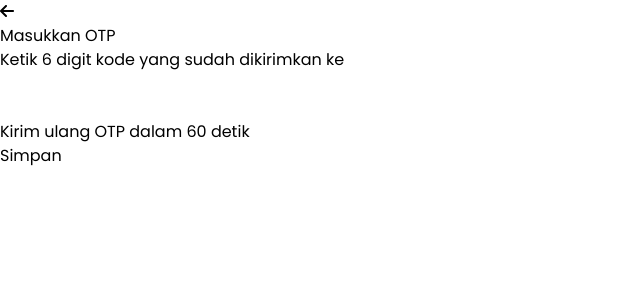
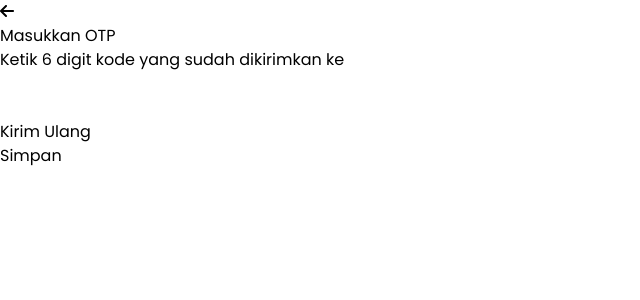
Before and after one commit to irfanmusthafaa/final_chapter_team02, a React (Vite) app: page /otp in a window 1280 px wide. Shown: the top 300 px of the page, without its empty margins (0-640 px from the left). Built offline with nearby package versions, Linux system fonts and the light colour scheme.

Commit message:
integrasi auth login, register, otp, resend otp

```diff
--- a/src/pages/Auth/Login.jsx
+++ b/src/pages/Auth/Login.jsx
@@ -37,6 +37,10 @@ export const Login = () => {
   }, [status]);
 
   const loginUser = () => {
+    if (!Email || !Password) {
+      toast.error("Mohon Lengkapi Data !!");
+      return;
+    }
     dataLogin({
       email: Email,
       password: Password,
--- a/src/pages/Auth/OTP.jsx
+++ b/src/pages/Auth/OTP.jsx
@@ -1,19 +1,26 @@
-import React, { createRef, useEffect, useRef, useState } from "react";
+import React, { useEffect, useState } from "react";
 import image from "../../assets/img/logo.png";
 import { FontAwesomeIcon } from "@fortawesome/react-fontawesome";
 import { faArrowLeft } from "@fortawesome/free-solid-svg-icons";
-import { useLocation, useNavigate } from "react-router-dom";
+import { Link, useLocation, useNavigate } from "react-router-dom";
 import { useRegisterOTP } from "../../services/auth/register-otp";
 import { toast } from "react-toastify";
+import axios from "axios";
+import { API_ENDPOINT } from "../../utils/api-endpoint";
 
 export const OTP = () => {
   const [otp, setOtp] = useState(["", "", "", "", "", ""]);
+  const [resendCountdown, setResendCountdown] = useState(5);
+  const [countDownDisabled, setCountDownDisabled] = useState(false);
+  const [resendDisabled, setResendDisabled] = useState(true);
   const navigate = useNavigate();
 
   //memanggil email di register
   const data = useLocation();
   const [Email, setEmail] = useState(data.state ? data.state.email : "");
+  const [TokenRegister, setTokenRegister] = useState(data.state ? data.state.tokenRegister : "");
   console.log(Email, "emailll");
+  console.log(TokenRegister, "tokenregist");
 
   const kodeOTP = otp.join("");
   console.log(kodeOTP, "kodee");
@@ -47,12 +54,42 @@ export const OTP = () => {
     });
   };
 
+  // Kirim ulang OTP
+  useEffect(() => {
+    let timer;
+
+    if (resendCountdown > 0) {
+      timer = setTimeout(() => {
+        setResendCountdown((prev) => prev - 1);
+      }, 1000);
+    } else if (resendCountdown === 0) {
+      setResendDisabled(false);
+      setCountDownDisabled(true);
+    }
+
+    return () => clearTimeout(timer);
+  }, [resendCountdown, resendDisabled]);
+
+  const handleResendOTP = async () => {
+    try {
+      setResendDisabled(true);
+      setCountDownDisabled(false);
+      setResendCountdown(5);
+
+      await axios.get(`${import.meta.env.VITE_APP_URL}${API_ENDPOINT.AUTH_RESEND_OTP_REGISTER}?token=${TokenRegister}`);
+    } catch (error) {
+      toast.error("Try Register Again");
+    }
+  };
+
   return (
     <div className="w-full h-screen flex flex-row">
       <div className="w-2/3 flex flex-col items-center gap-5 pt-[7rem]">
         <div className="w-2/3 flex flex-col gap-2">
           <div className="flex items-start">
-            <FontAwesomeIcon icon={faArrowLeft} />
+            <Link to="/register">
+              <FontAwesomeIcon icon={faArrowLeft} />
+            </Link>
           </div>
           <div className="pl-8 flex flex-col gap-8 ">
             <h2 className="text-purple-700">Masukkan OTP</h2>
@@ -68,9 +105,7 @@ export const OTP = () => {
                     value={digit}
                     type="number"
                     inputMode="numeric"
-                    // onChange={(e) => handleChange(e, index)}
                     onChange={(e) => handleChange(e, index)}
-                    // onKeyDown={(e) => handleBackspace(e, index)}
                     maxLength="1"
                     className="w-10 h-10 items-center text-center border border-purple-700 rounded-2xl"
                   />
@@ -78,7 +113,12 @@ export const OTP = () => {
               </div>
 
               <div className="flex flex-col gap-1 ">
-                <label className="font-normal text-xs">Kirim ulang OTP dalam 60 detik</label>
+                {!countDownDisabled ? <label className="font-normal text-xs">Kirim ulang OTP dalam {resendCountdown} detik </label> : null}
+                {!resendDisabled ? (
+                  <label className="text-red-500 font-bold text-xs cursor-pointer" onClick={handleResendOTP}>
+                    Kirim Ulang
+                  </label>
+                ) : null}
               </div>
             </div>
             <div className="flex flex-col gap-1">
--- a/src/pages/Auth/Register.jsx
+++ b/src/pages/Auth/Register.jsx
@@ -14,7 +14,7 @@ export const Register = () => {
 
   const navigate = useNavigate();
 
-  const { mutate: dataRegister, data, status, isSuccess, error, isError } = useRegisterUser();
+  const { mutate: dataRegister, status, isSuccess, error, data, success, isError } = useRegisterUser();
 
   const handleInput = (e) => {
     if (e) {
@@ -35,14 +35,19 @@ export const Register = () => {
 
   useEffect(() => {
     if (isError) {
-      toast.error(error.response.data.err);
+      toast.error(error.response.data.message);
     }
     if (isSuccess) {
-      navigate("/otp", { state: { email: Email } });
+      console.log(data.data.data.token, "data regisss");
+      navigate("/otp", { state: { email: Email, tokenRegister: data.data.data.token } });
     }
   }, [status]);
 
   const registerUser = () => {
+    if (!FullName || !Email || !NoTelp || !Password) {
+      toast.error("Incomplete Data !!");
+      return;
+    }
     dataRegister({
       fullName: FullName,
       email: Email,
@@ -62,7 +67,7 @@ export const Register = () => {
           <h2 className="text-purple-700">Daftar</h2>
           <div className="flex flex-col gap-1">
             <label className="font-normal text-sm">Nama</label>
-            <Input onChange={handleInput} id="fullname" className="border rounded-lg" type="text" placeholder="Nama Lengkap" />
+            <Input onChange={handleInput} id="fullname" className="border rounded-lg" type="text" maxLength={13} placeholder="Nama Lengkap" />
           </div>
           <div className="flex flex-col gap-1">
             <label className="font-normal text-sm">Email</label>
@@ -70,7 +75,7 @@ export const Register = () => {
           </div>
           <div className="flex flex-col gap-1">
             <label className="font-normal text-sm">Nomor Telepon</label>
-            <Input onChange={handleInput} id="notelp" className="border rounded-lg" type="text" placeholder="+62." />
+            <Input onChange={handleInput} id="notelp" className="border rounded-lg" type="text" maxLength={13} placeholder="+62." />
           </div>
           <div className="flex flex-col gap-1">
             <label className="font-normal text-sm">Password</label>
@@ -87,9 +92,6 @@ export const Register = () => {
               onClick={() => {
                 registerUser();
               }}
-              // onClick={() => {
-              //   navigate("/otp", { state: { email: Email } });
-              // }}
               className="w-full bg-purple-700 text-white font-medium border-0 h-8 rounded-lg mt-2 hover:bg-purple-900"
             >
               Daftar
--- a/src/pages/ResetPass.jsx
+++ b/src/pages/Auth/ResetPass.jsx
@@ -1,19 +1,18 @@
 import React from "react";
 import { Input } from "antd";
 import { EyeInvisibleOutlined, EyeOutlined } from "@ant-design/icons";
-import image from '../assets/img/logo.png'
+import image from "../../assets/img/logo.png";
 import { useNavigate } from "react-router-dom";
 
 export const ResetPass = () => {
-
-  const navigate = useNavigate()
+  const navigate = useNavigate();
 
   const handleRegistClick = () => {
-    navigate('/register');
+    navigate("/register");
   };
 
   const handleForgetPass = () => {
-    navigate('/reset-password');
+    navigate("/reset-password");
   };
 
   return (
@@ -27,31 +26,30 @@ export const ResetPass = () => {
           </div>
           <div className="flex flex-col gap-1">
             <div className="flex flex-row items-center place-content-between">
-            <label className="font-normal text-sm">Password</label>
-            <label className="text-xs text-[#7c3aed]" onClick={handleForgetPass} style={{ cursor: 'pointer' }}>Lupa Kata Sandi</label>
+              <label className="font-normal text-sm">Password</label>
+              <label className="text-xs text-[#7c3aed]" onClick={handleForgetPass} style={{ cursor: "pointer" }}>
+                Lupa Kata Sandi
+              </label>
             </div>
             <Input.Password
-              placeholder="Masukkan Password" type="password"
-              iconRender={(visible) =>
-                visible ? <EyeInvisibleOutlined /> : <EyeOutlined />
-              }
+              placeholder="Masukkan Password"
+              type="password"
+              iconRender={(visible) => (visible ? <EyeInvisibleOutlined /> : <EyeOutlined />)}
             />
           </div>
           <div>
-            <button className="w-full bg-[#7c3aed] text-white font-medium border-0 h-8 rounded-lg mt-2">
-              Masuk
-            </button>
+            <button className="w-full bg-[#7c3aed] text-white font-medium border-0 h-8 rounded-lg mt-2">Masuk</button>
           </div>
         </div>
-        <div flex flex-row text-center>
+        <div className="flex flex-row text-center">
           <label className="font-medium text-xs">Belum punya akun? </label>
-          <label className="text-[#7c3aed] font-medium text-xs" onClick={handleRegistClick} style={{ cursor: 'pointer' }}>
+          <label className="text-[#7c3aed] font-medium text-xs" onClick={handleRegistClick} style={{ cursor: "pointer" }}>
             Daftar di sini
           </label>
         </div>
       </div>
       <div className="w-1/2 bg-violet-600 flex justify-center items-center">
-      <img src={image} className="w-1/2" alt=''/>
+        <img src={image} className="w-1/2" alt="" />
       </div>
     </div>
   );
--- a/src/routes/RouterList.jsx
+++ b/src/routes/RouterList.jsx
@@ -10,15 +10,15 @@ import { AkunRiwayatPembayaran } from "../pages/AkunRiwayatPembayaran";
 import { AdminLogin } from "../pages/Admin/AdminLogin";
 import { AdminDashboard } from "../pages/Admin/AdminDashboard";
 import { AdminKelolaKelas } from "../pages/Admin/AdminKelolaKelas";
-import { ResetPass } from "../pages/ResetPass";
+import { ResetPass } from "../pages/Auth/ResetPass";
 import { KelasBerjalan } from "../pages/KelasSaya/KelasBerjalan";
 import { TopikKelas } from "../pages/KelasSaya/TopikKelas";
 import { DetailKelasPage } from "../pages/DetailKelas/DetailKelasPage";
 import App from "../assets/components/modal/ModalSatu";
-import { NewPass } from "../pages/NewPass";
 import { Login } from "../pages/Auth/Login";
 import { Register } from "../pages/Auth/Register";
 import { OTP } from "../pages/Auth/OTP";
+import { NewPass } from "../pages/Auth/NewPass";
 
 export const RouterList = () => {
   return (
--- a/src/services/auth/login.js
+++ b/src/services/auth/login.js
@@ -6,9 +6,8 @@ import { CookiesKey, CookiesStorage } from "../../utils/cookies";
 
 const LoginUser = async (input) => {
   return await http.post(API_ENDPOINT.AUTH_LOGIN, input).then((result) => {
-    console.log(result, "result");
     CookiesStorage.set(CookiesKey.AuthToken, result.data.data.token);
-    // return result;
+    return result;
   });
 };
 
--- a/src/services/auth/register.js
+++ b/src/services/auth/register.js
@@ -6,7 +6,9 @@ import { CookiesKey, CookiesStorage } from "../../utils/cookies";
 
 const RegisterUser = async (input) => {
   return await http.post(API_ENDPOINT.AUTH_REGISTER, input);
-  // CookiesStorage.set(CookiesKey.AuthToken, result.data.data.token);
+  // .then((result) => {
+  //   console.log(result.data.data.token, "result register");
+  // });
 };
 
 const useRegisterUser = () => {
--- a/src/utils/api-endpoint.js
+++ b/src/utils/api-endpoint.js
@@ -2,4 +2,5 @@ export const API_ENDPOINT = {
   AUTH_LOGIN: "/api/v1/auth/login",
   AUTH_REGISTER: "/api/v1/auth/register",
   AUTH_OTP: "/api/v1/auth/verify-otp",
+  AUTH_RESEND_OTP_REGISTER: "/api/v1/auth/resend-otp",
 };
```
Also changed, not shown: src/pages/Auth/NewPass.jsx (renamed from src/pages/NewPass.jsx, +4 -10 lines), src/services/auth/register-resend-otp.js (added, +18 -0 lines).
